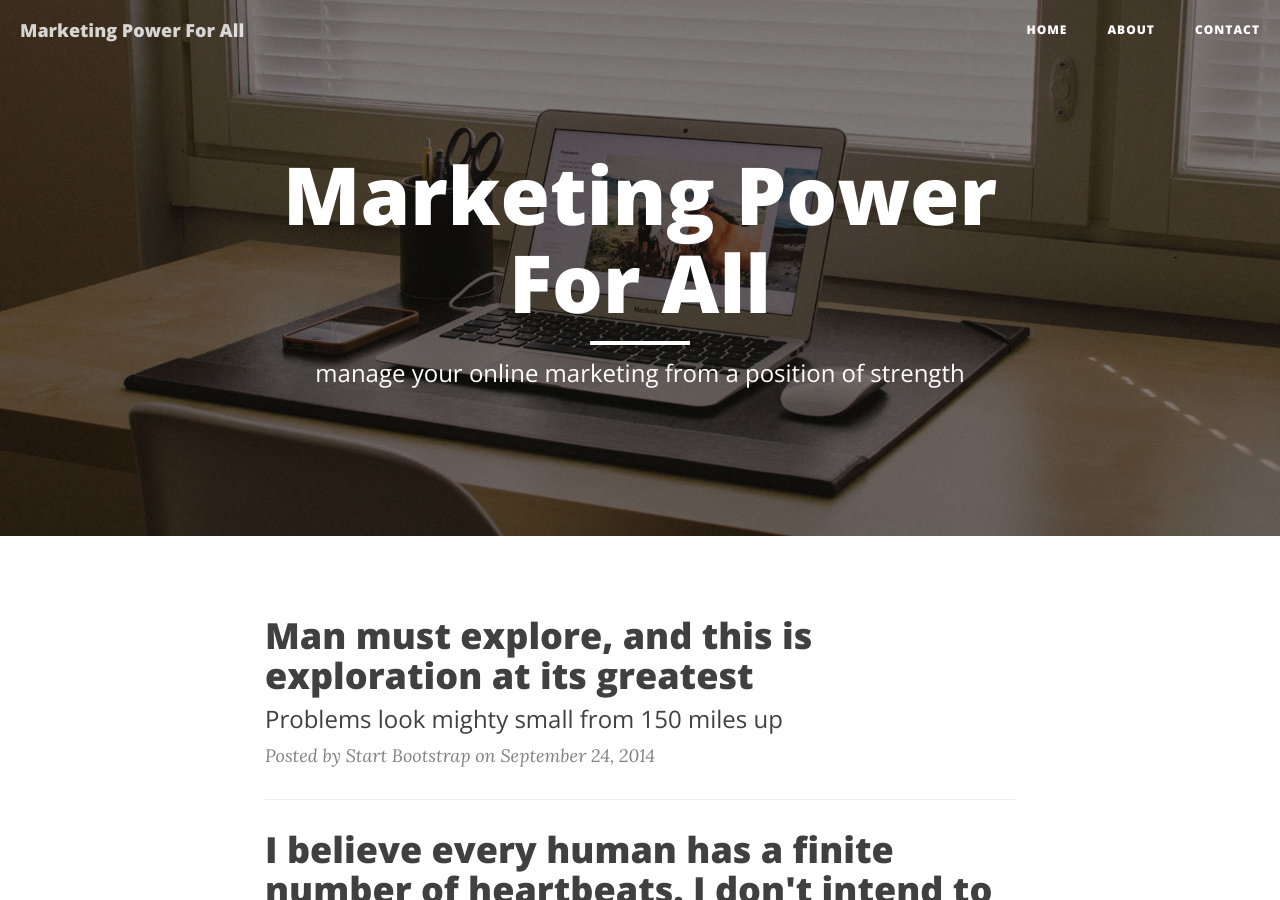
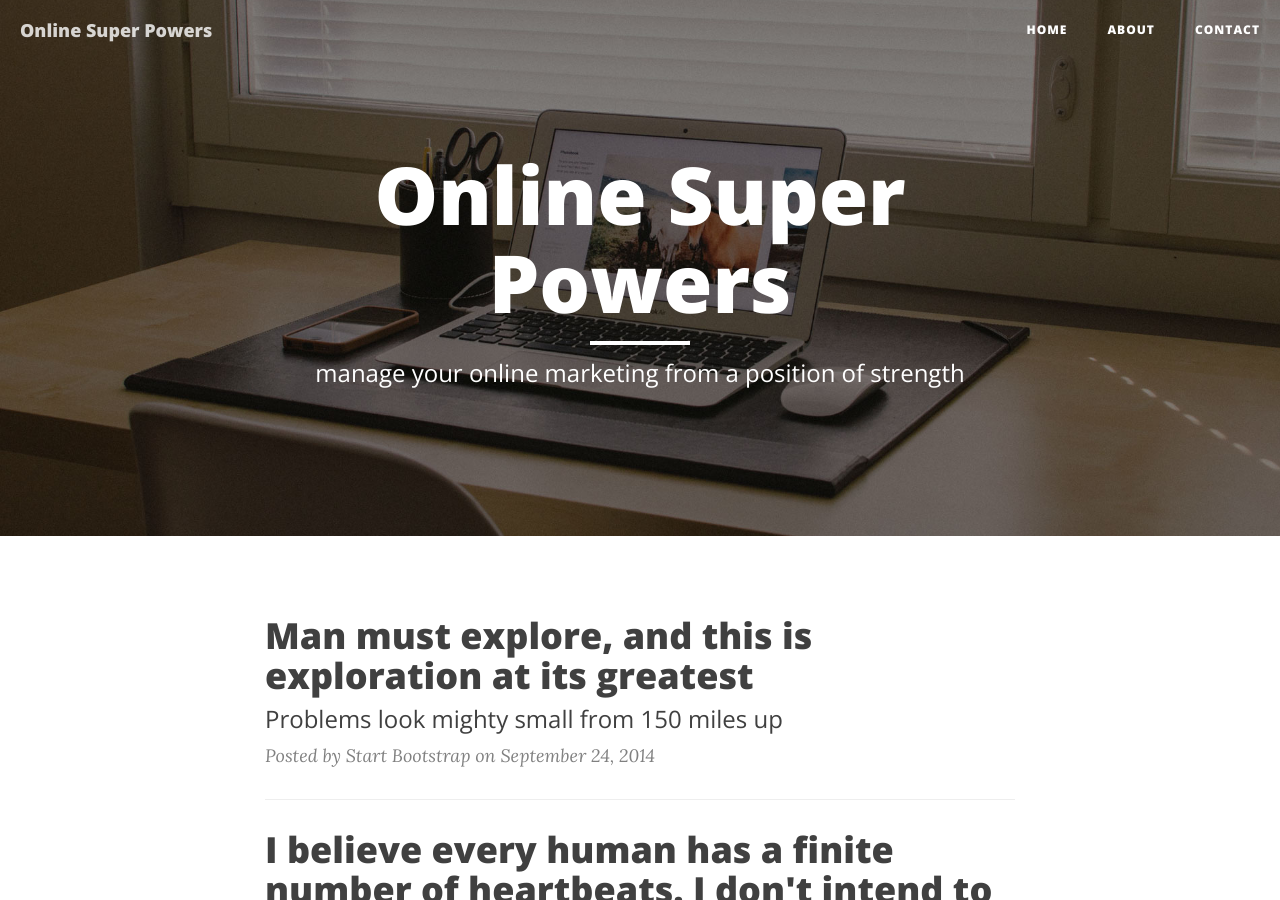
Before and after one commit to postpal/deploy, a Jekyll site: the page built from index.html, in a window 1280 px wide and 900 px high. Built offline with Jekyll 4.4.1, drawn with Linux system fonts in a browser that asks for light colours; nearby versions of some CDN libraries; the list of posts is cut into pages by our own code; some of the changed text lies outside the part shown.

Commit message:
Updated '/_config.yml' via CloudCannon

```diff
--- a/_config.yml
+++ b/_config.yml
@@ -1,17 +1,19 @@
-# Site settings
-title: Marketing Power For All
+title: Online Super Powers
 header-img: img/home-bg.jpg
 email: dklongley@postpal.com
-description: "Your website under your control"
-baseurl: "https://dev.postpal.com"
-url: "https://dev.postpal.com"
-twitter_username: SBootstrap
-github_username:  dindinet
-facebook_username:  IronSummitMedia
-
-# Build settings
+description: Your website under your control
+baseurl: 'https://dev.postpal.com'
+url: 'https://dev.postpal.com'
+twitter_username: postpal
+github_username: dindinet
+facebook_username: postpal
 markdown: kramdown
 highlighter: rouge
 permalink: pretty
 paginate: 5
-exclude: ["less","node_modules","Gruntfile.js","package.json","README.md"]
+exclude:
+  - Gruntfile.js
+  - less
+  - node_modules
+  - README.md
+  - package.json
```
